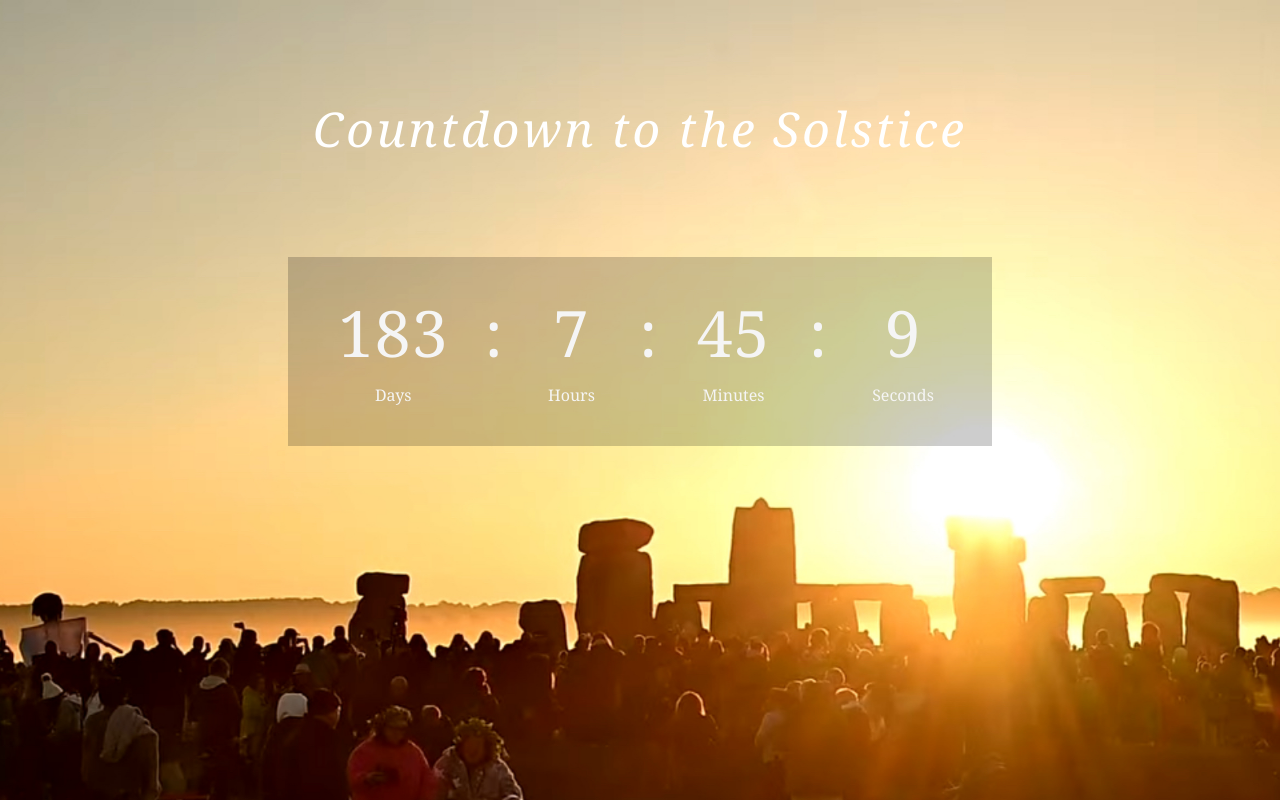
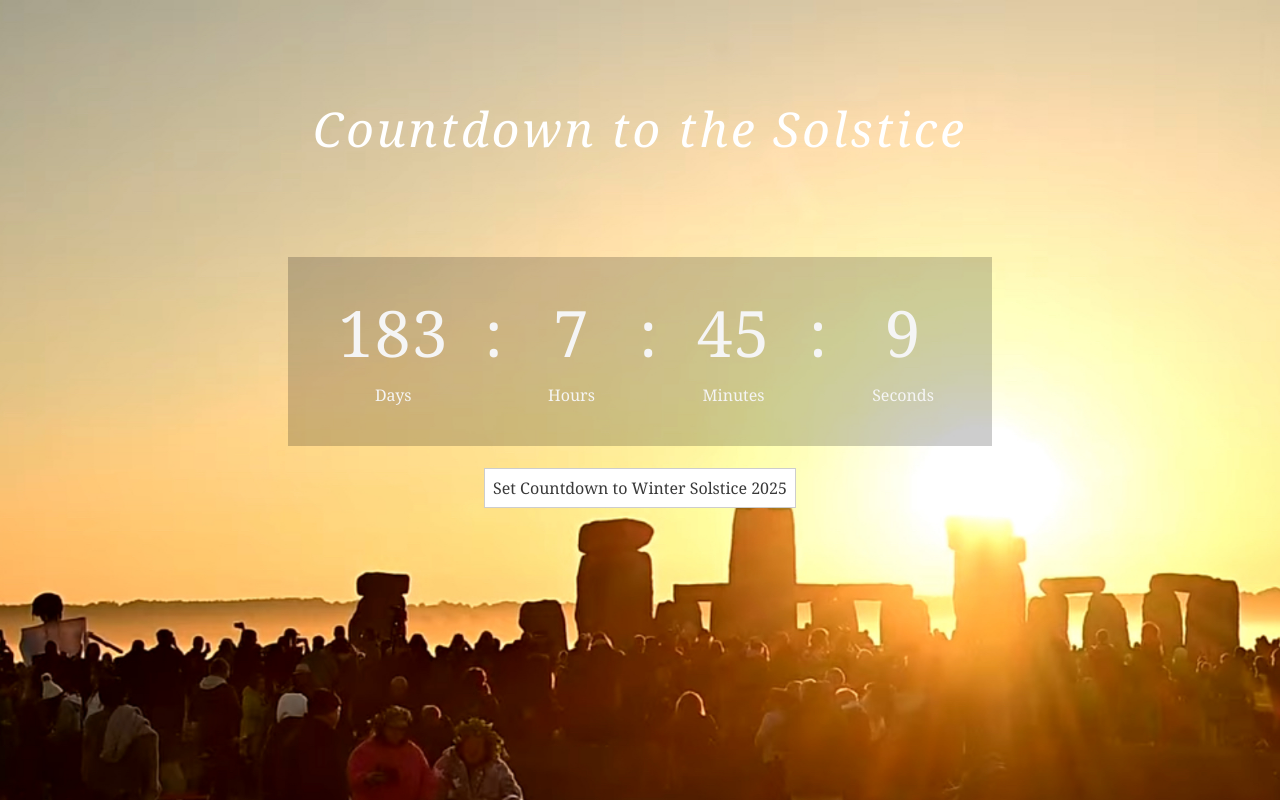
Before and after one commit to rhianwenb/solstice-countdown, a React (Create React App) app: page / in a window 1280 px wide. Shown: the top 800 px of the page. Built offline with nearby package versions, Linux system fonts and the light colour scheme.

Commit message:
adding button to update cdown to next solstice

```diff
--- a/src/App.css
+++ b/src/App.css
@@ -68,3 +68,12 @@
   /* background-color: #FFFFFF1A; */
   border-radius: 3px;
 }
+
+button {
+  border: 0.5px solid #08080833;
+  font-size: 1rem;
+  padding: 0.5rem;
+  background-color: #fff;
+  color: #080808CC;
+  font-family: Georgia, 'Times New Roman', Times, serif;
+}
--- a/src/App.jsx
+++ b/src/App.jsx
@@ -5,17 +5,20 @@ import { useState, useEffect } from 'react';
 
 function App() {
 
+  const summer2025 = "June 21, 2025 03:42:59";
+  const winter2025 = "December 21, 2025 03:02:59";
+
   const [solstice, setSolstice] = useState(false);
-//   const [summer, setSummer] = useState(false);
-//   const [winter, setWinter] = useState(false);
+  const [nextSolstice, setNextSolstice] = useState(summer2025);
   const [days, setDays] = useState(0);
   const [hours, setHours] = useState(0);
   const [minutes, setMinutes] = useState(0);
   const [seconds, setSeconds] = useState(0);
 
+
   useEffect(() => {
 
-      const target = new Date("June 21, 2025 03:42:59");
+      const target = new Date(nextSolstice);
 
       const interval = setInterval(() => {
           const now = new Date();
@@ -35,7 +38,10 @@ function App() {
       return () => clearInterval(interval);
   }, []);
 
-
+  function handleClick(e) {
+    e.preventDefault();
+    console.log("Click!");
+  };
 
   return (
     <div className="App">
@@ -70,6 +76,10 @@ function App() {
         </div>)
         }
     </div>
+    <br></br>
+        <div>
+            <button className="reset" onClick={handleClick}> Set Countdown to Winter Solstice 2025 </button>
+        </div>
     </div>
   );
 }
```
